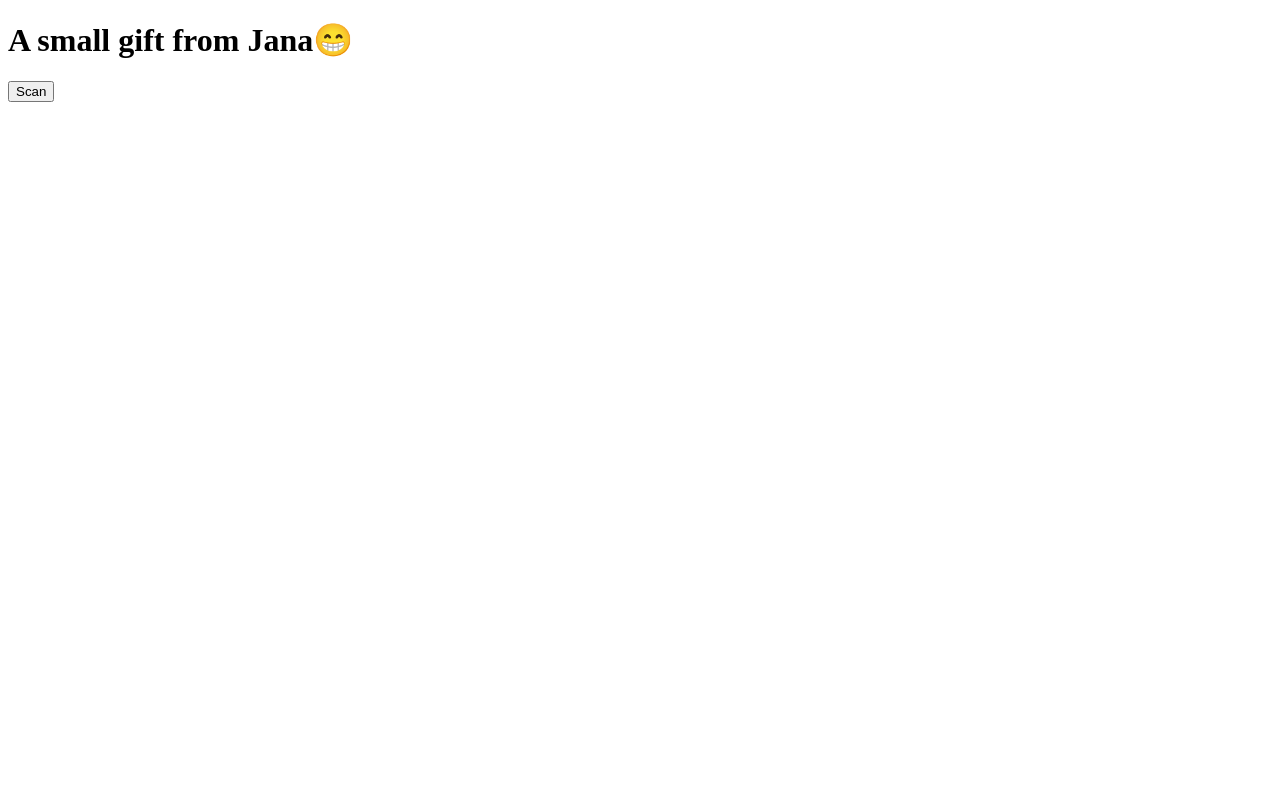
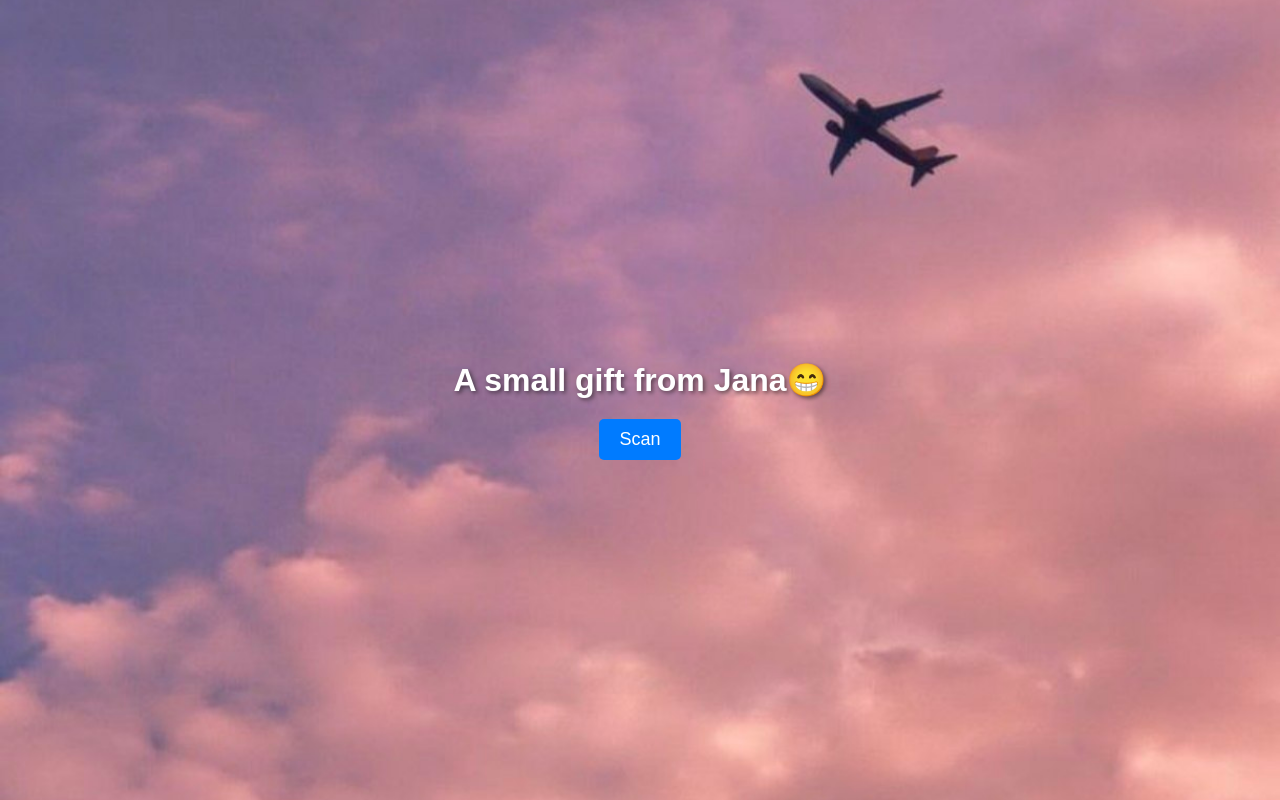
Before and after one commit to Jnyananjan/smallgift, a plain HTML site: page index.html in a window 1280 px wide. Drawn offline with Linux system fonts and the light colour scheme.

Commit message:
Update index.html

```diff
--- a/index.html
+++ b/index.html
@@ -4,7 +4,35 @@
     <meta charset="UTF-8">
     <meta name="viewport" content="width=device-width, initial-scale=1.0">
     <title>AR Web Viewer</title>
-    <link rel="stylesheet" href="style.css">
+    <style>
+        body {
+            font-family: Arial, sans-serif;
+            text-align: center;
+            background: url('bg.jpg') no-repeat center center fixed;
+            background-size: cover;
+            margin: 0;
+            padding: 0;
+            display: flex;
+            flex-direction: column;
+            justify-content: center;
+            align-items: center;
+            height: 100vh;
+        }
+        h1 {
+            margin-bottom: 20px;
+            color: white;
+            text-shadow: 2px 2px 4px rgba(0, 0, 0, 0.5);
+        }
+        button {
+            padding: 10px 20px;
+            font-size: 18px;
+            cursor: pointer;
+            border: none;
+            background-color: #007bff;
+            color: white;
+            border-radius: 5px;
+        }
+    </style>
 </head>
 <body>
     <h1>A small gift from Jana😁</h1>
```
